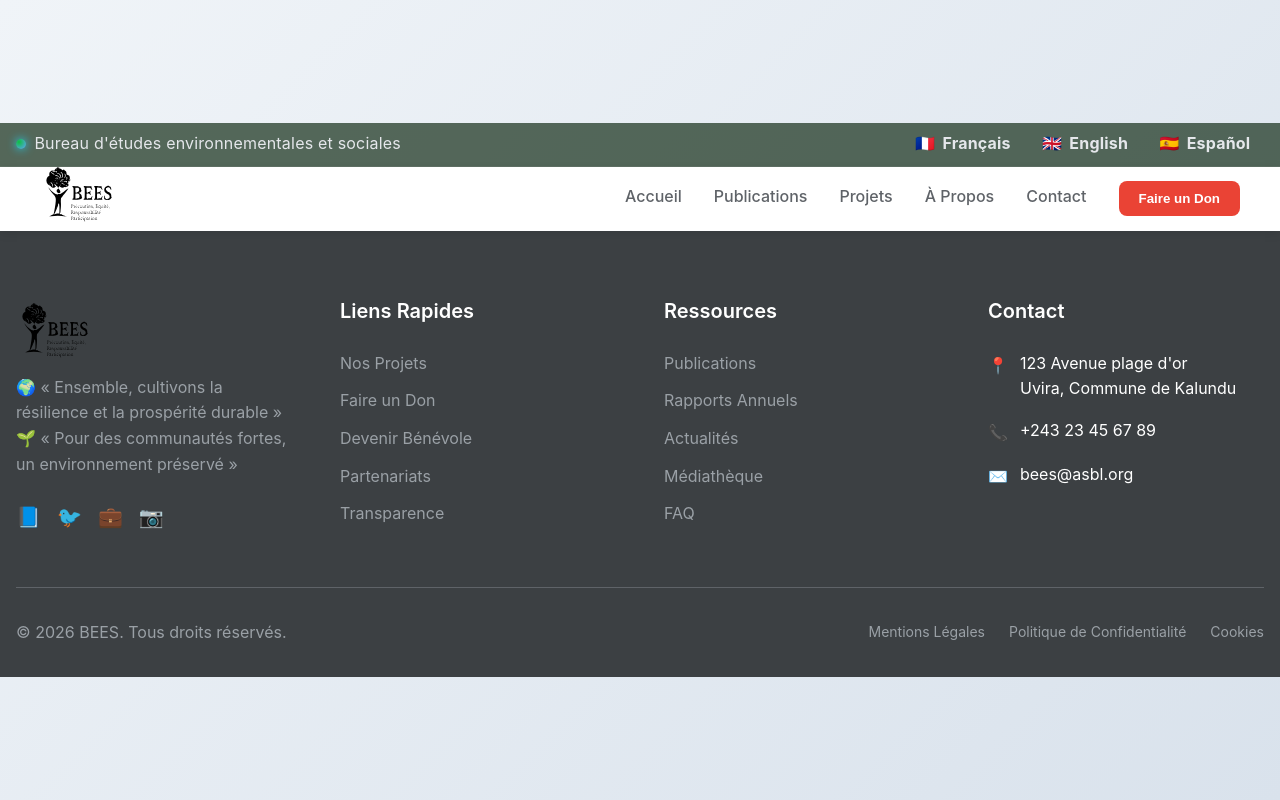
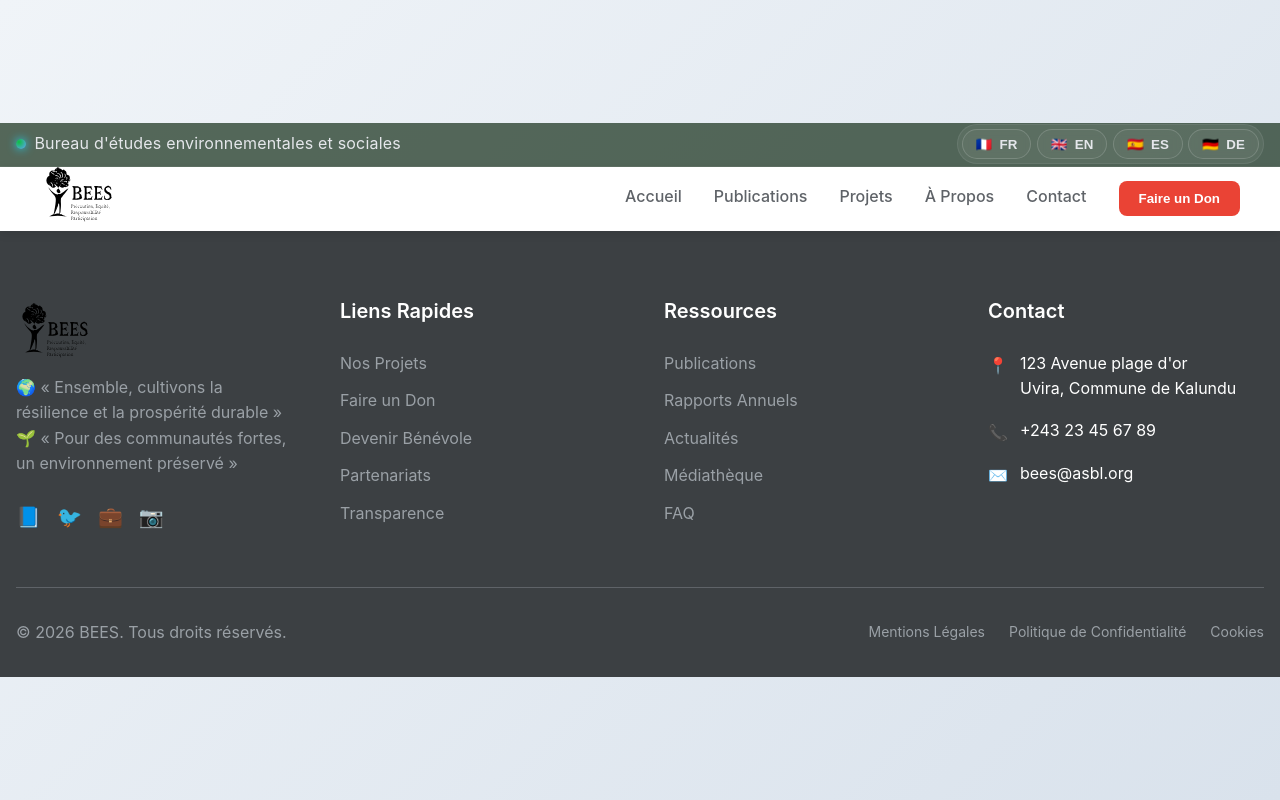
Before and after one commit to swediRoben/beesFrontEnd, a React (Vite) app: page /plus in a window 1280 px wide. Built offline with nearby package versions, Linux system fonts and the light colour scheme.

Commit message:
langue google translage

```diff
--- a/index.html
+++ b/index.html
@@ -6,10 +6,40 @@
     <link rel="icon" type="image/svg+xml" href="/public/beeslogo-_1_.svg" />
     <meta name="viewport" content="width=device-width, initial-scale=1.0" />
     <title>BEES</title>
+    <style>
+      /* Hide Google Translate UI elements and banner */
+      .goog-te-banner-frame.skiptranslate { display: none !important; }
+      .goog-te-gadget-icon { display: none !important; }
+      .goog-te-gadget { display: none !important; }
+      .goog-logo-link { display: none !important; }
+      .goog-te-gadget-simple { display: none !important; }
+      #goog-gt-tt, .goog-tooltip, .goog-tooltip:hover { display: none !important; }
+      .goog-te-menu-frame.skiptranslate { display: none !important; }
+      #google_translate_element { display: none !important; }
+      /* Some obfuscated classes Google uses for the banner */
+      .VIpgJd-ZVi9od-l4eHX-hSRGPd, .VIpgJd-ZVi9od-ORHb-OEVmcd { display: none !important; }
+      body { top: 0 !important; }
+    </style>
 </head>
 
 <body>
     <div id="root"></div>
+    <!-- Hidden Google Translate container -->
+    <div id="google_translate_element" style="display:none"></div>
+
+    <script>
+      // Initialize Google Translate (called by the external script)
+      function googleTranslateElementInit() {
+        if (window.google && window.google.translate) {
+          new window.google.translate.TranslateElement({
+            pageLanguage: 'fr',
+            includedLanguages: 'fr,en,es,de',
+            autoDisplay: false
+          }, 'google_translate_element');
+        }
+      }
+    </script>
+    <script src="//translate.google.com/translate_a/element.js?cb=googleTranslateElementInit"></script>
     <script type="module" src="/src/main.jsx"></script>
 </body>
 
--- a/src/pages/contact.jsx
+++ b/src/pages/contact.jsx
@@ -72,7 +72,7 @@ const Contact = () => {
                             </div>
                             <div className={styles["contact-details"]}>
                                 <h3>Email</h3>
-                                <p>bees@asbl.org</p>
+                                <p>beesrdc@asbl.org</p>
                             </div>
                         </div>
 
--- a/src/pages/menu.jsx
+++ b/src/pages/menu.jsx
@@ -1,4 +1,4 @@
-import React, { useState } from "react";
+import React, { useEffect, useState } from "react";
 import styles from "./menu.module.css";
 import { Link, useLocation } from "react-router-dom";
 
@@ -52,6 +52,62 @@ const Menu = () => {
     setToggleMobileMenu(!toggleMobileMenu);
   };
 
+  // On first mount, if a lang is present in URL, apply it automatically
+  useEffect(() => {
+    try {
+      const params = new URLSearchParams(location.search);
+      const urlLang = params.get('lang');
+      if (urlLang) {
+        // defer to let Google script initialize
+        setTimeout(() => switchLanguage(urlLang), 0);
+      }
+    } catch {}
+  // eslint-disable-next-line react-hooks/exhaustive-deps
+  }, []);
+
+  // Trigger Google Translate and update the URL query param
+  const switchLanguage = (code) => {
+    try {
+      // 1) Update URL (?lang=code) while preserving other params
+      const p = new URLSearchParams(location.search);
+      p.set('lang', code);
+      const qs = p.toString();
+      const newUrl = `${location.pathname}${qs ? `?${qs}` : ''}`;
+      window.history.replaceState({}, '', newUrl);
+
+      // 2) Set Google Translate cookie for persistence
+      const setGTCookie = (lang) => {
+        const value = `/auto/${lang}`;
+        const domain = window.location.hostname;
+        // Set for current domain
+        document.cookie = `googtrans=${value};path=/;max-age=${60 * 60 * 24 * 365}`;
+        // Try with dot-domain as well
+        document.cookie = `googtrans=${value};path=/;domain=.${domain};max-age=${60 * 60 * 24 * 365}`;
+      };
+      setGTCookie(code);
+
+      // 3) Trigger Google Translate (retry if widget not ready yet)
+      let attempts = 0;
+      const applyLang = () => {
+        const select = document.querySelector('select.goog-te-combo');
+        if (select) {
+          select.value = code;
+          select.dispatchEvent(new Event('change'));
+        } else if (attempts < 15) { // retry up to ~3s total
+          attempts += 1;
+          setTimeout(applyLang, 200);
+        } else {
+          console.warn('Google Translate select not found, forcing reload to apply cookie.');
+          // As a last resort, reload so cookie takes effect
+          window.location.reload();
+        }
+      };
+      applyLang();
+    } catch (e) {
+      console.error('Erreur switchLanguage:', e);
+    }
+  };
+
   return (
     <div>
     {/* Langue */}
@@ -62,12 +118,13 @@ const Menu = () => {
                 <span className={styles.brand__dot} aria-hidden="true"></span> Bureau d'études environnementales et sociales
             </a>
 
-            <nav className={styles.langs} aria-label="Sélecteur de langue">
+            <nav className={`${styles.langs} notranslate`} aria-label="Sélecteur de langue" translate="no">
                 {(() => {
                   const languages = [
-                    { code: 'fr', label: 'Français', flag: '🇫🇷', hreflang: 'fr' },
-                    { code: 'en', label: 'English', flag: '🇬🇧', hreflang: 'en' },
-                    { code: 'es', label: 'Español', flag: '🇪🇸', hreflang: 'es' },
+                    { code: 'fr', label: 'FR', flag: '🇫🇷', hreflang: 'fr' },
+                    { code: 'en', label: 'EN', flag: '🇬🇧', hreflang: 'en' },
+                    { code: 'es', label: 'ES', flag: '🇪🇸', hreflang: 'es' },
+                    { code: 'de', label: 'DE', flag: '🇩🇪', hreflang: 'de' },
                   ];
                   const params = new URLSearchParams(location.search);
                   const currentLang = params.get('lang') || 'fr';
@@ -80,20 +137,20 @@ const Menu = () => {
                   return (
                     <ul className={styles["lang-list"]} role="list">
                       {languages.map((lng) => (
-                        <li className={styles["lang-item"]} key={lng.code}>
-                          <a
+                        <li className={styles["lang-item"]} key={lng.code} translate="no">
+                          <button
+                            type="button"
                             className={styles["lang-link"]}
-                            href={buildHref(lng.code)}
+                            onClick={() => switchLanguage(lng.code)}
                             lang={lng.hreflang}
-                            hrefLang={lng.hreflang}
-                            rel="alternate"
                             aria-current={currentLang === lng.code ? 'true' : undefined}
                             title={`${lng.label}`}
+                            translate="no"
                           >
                             <span aria-hidden="true">{lng.flag}</span>
                             {' '}
-                            <strong>{lng.label}</strong>
-                          </a>
+                            <strong className="notranslate">{lng.label}</strong>
+                          </button>
                         </li>
                       ))}
                     </ul>
--- a/src/pages/menu.module.css
+++ b/src/pages/menu.module.css
@@ -92,6 +92,10 @@ section {
 
 nav.langs {
     overflow: visible;
+    background: rgba(255, 255, 255, .06);
+    border: 1px solid var(--sep);
+    border-radius: 999px;
+    padding: 4px;
 }
 
 .lang-list {
@@ -100,7 +104,7 @@ nav.langs {
     padding: 0;
     display: flex;
     align-items: center;
-    gap: .25rem;
+    gap: .35rem;
     overflow: visible;
 }
 
@@ -112,22 +116,36 @@ nav.langs {
     display: inline-flex;
     align-items: center;
     gap: .45rem;
-    padding: .45rem .85rem;
+    padding: .4rem .8rem;
     border-radius: 999px;
     text-decoration: none;
     color: var(--fg);
-    font-weight: 400;
+    font-weight: 500;
     letter-spacing: .2px;
     outline: none;
+    border: 1px solid rgba(255, 255, 255, .16);
+    background: rgba(255, 255, 255, .03);
+    backdrop-filter: blur(4px);
+    cursor: pointer;
+    transition: var(--transition);
 }
 
 .lang-link:hover {
-    background: rgba(255, 255, 255, .08);
+    background: rgba(255, 255, 255, .10);
+    border-color: rgba(255, 255, 255, .24);
 }
 
 .lang-link:focus-visible {
     box-shadow: 0 0 0 3px rgba(34, 211, 238, .5);
     background: rgba(255, 255, 255, .06);
+}
+
+.lang-link[aria-current="true"] {
+    /* Keep the same style as default to make all languages identical */
+    background: rgba(255, 255, 255, .03);
+    color: var(--fg);
+    border-color: rgba(255, 255, 255, .16);
+    box-shadow: none;
 }
 
 @media (max-width: 660px) {
```
